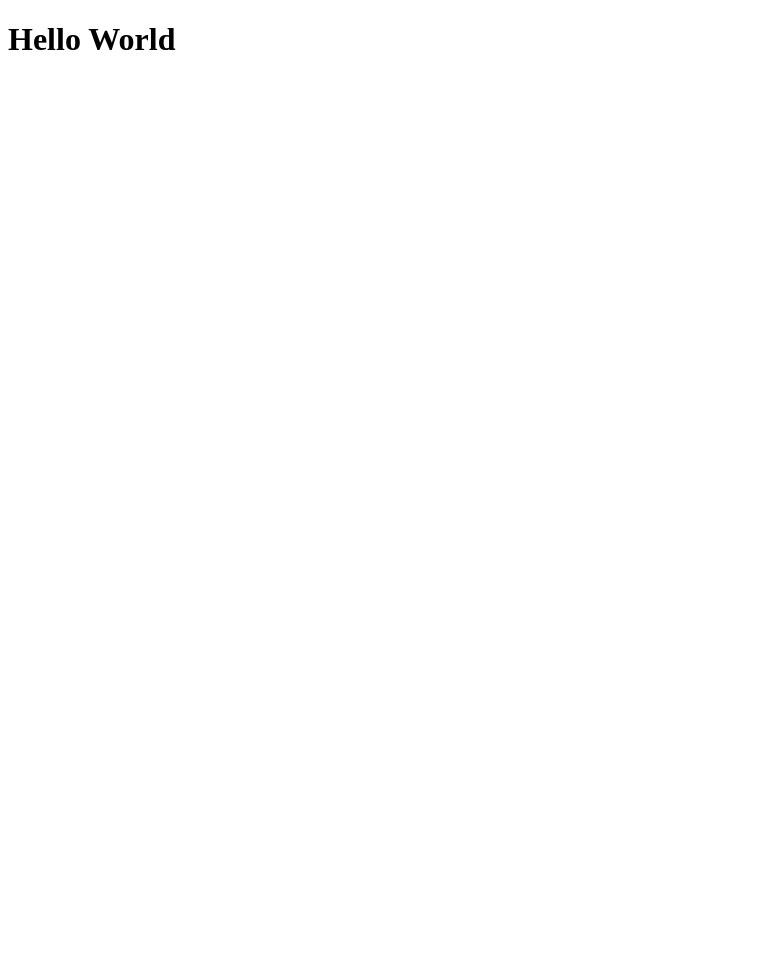
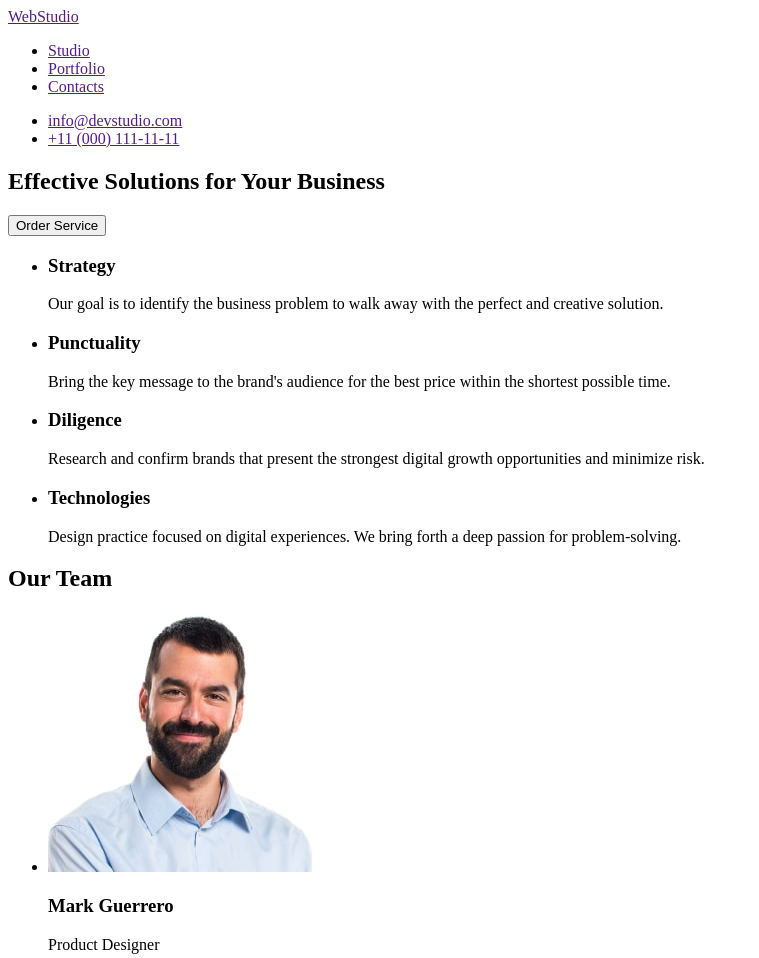
Before and after one commit to AleksandrPechak/goit-markup-hw-06, a plain HTML site: page index.html in a window 1280 px wide. Shown: the top 958 px of the page, without its empty margins (0-759 px from the left). Before the commit the page ends 800 px from the top, so only its background shows below. Drawn offline with Linux system fonts and the light colour scheme.

Commit message:
update index html file

```diff
--- a/index.html
+++ b/index.html
@@ -3,9 +3,81 @@
 <head>
     <meta charset="UTF-8">
     <meta name="viewport" content="width=device-width, initial-scale=1.0">
-    <title>Document</title>
+    <title>WebStudio</title>
 </head>
 <body>
-   <h1>Hello World</h1>
+    <header>
+        <nav>
+            <a href="">WebStudio</a>
+            <ul>
+                <li><a href="">Studio</a></li>
+                <li><a href="">Portfolio</a></li>
+                <li><a href="">Contacts</a></li>
+            </ul>
+        </nav>
+            <ul>
+                <li><a href="" target="_blank" rel="noopenen norefrrer">info@devstudio.com</a></li>
+                <li><a href="" target="_blank" rel="noopenen norefrrer">+11 (000) 111-11-11</a></li>
+            </ul>
+    </header>
+    <main>
+        <section>
+            <h1>
+                Effective Solutions for Your Business
+            </h1>
+            <button type="button">Order Service</button>
+        </section>
+        <section>
+            <h2 hidden>features</h2>
+            <ul>
+                <li>
+                    <h3>Strategy</h3>
+                    <p>Our goal is to identify the business
+                        problem to walk away with the perfect and creative solution. </p>
+                </li>
+                <li>
+                    <h3>Punctuality</h3>
+                    <p>Bring the key message to the brand's audience for the best price within the shortest possible time.</p>
+                </li>
+                <li>
+                    <h3>Diligence</h3>
+                    <p>Research and confirm brands that present the strongest digital growth opportunities and minimize risk.</p>
+                </li>
+                <li>
+                    <h3>Technologies</h3>
+                    <p>Design practice focused on digital experiences. We bring forth a deep passion for problem-solving.</p>
+                </li>
+            </ul>
+        </section>
+        <section>
+            <h2>Our Team</h2>
+            <ul>
+                <li>
+                    <img src="images/img (1)-min.jpg" alt="Mark Guerrero">
+                    <h3>Mark Guerrero</h3>
+                    <p>Product Designer</p>
+                </li>
+                <li>
+                    <img src="images/img (2)-min.jpg" alt="Tom Ford">
+                    <h3>Tom Ford</h3>
+                    <p>Frontend Developer</p>
+                </li>
+                <li>
+                    <img src="images/img (3)-min.jpg" alt="Camila Garcia">
+                    <h3>Camila Garcia</h3>
+                    <p>Marketing</p>
+                </li>
+                <li>
+                    <img src="images/img (4)-min.jpg" alt="Daniel Wilson">
+                    <h3>Daniel Wilson</h3>
+                    <p>UI Designer</p>
+                </li>
+            </ul>
+        </section>
+    </main>
+    <footer>
+        <a href="">WebStudio</a>
+        <p>Increase the flow of customers and sales for your business with digital marketing & growth solutions.</p>
+    </footer>
 </body>
 </html>
```
Also changed, not shown: images/img (1)-min.jpg (added), images/img (2)-min.jpg (added), images/img (3)-min.jpg (added), images/img (4)-min.jpg (added).
